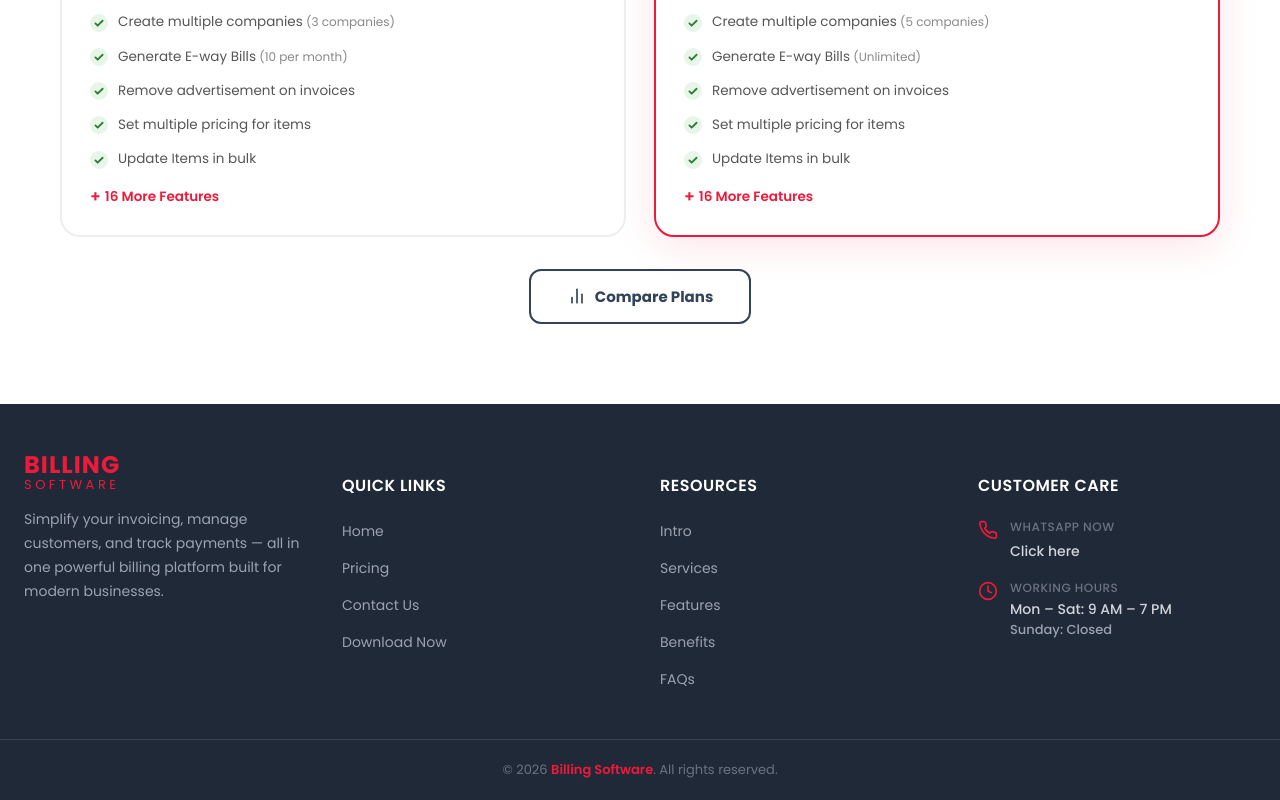
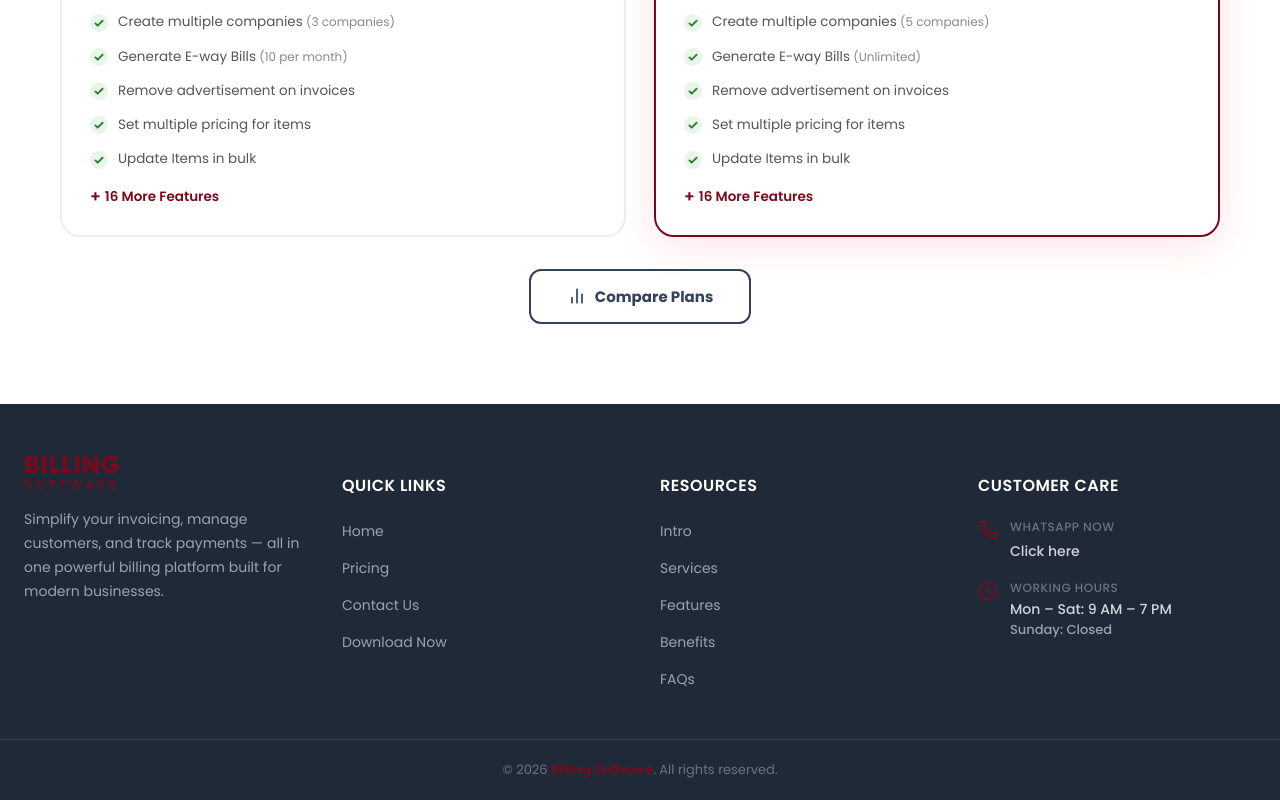
Before and after one commit to Firoz8948/billingsoftware, a Next.js app: page /pricing in a window 1280 px wide. Shown: the part 861-1661 px from the top of the page. Built offline with nearby package versions, Linux system fonts and the light colour scheme.

Commit message:
red color

```diff
--- a/app/components/Data.tsx
+++ b/app/components/Data.tsx
@@ -181,7 +181,7 @@ const FeatureSection: React.FC = () => {
       fontFamily: "'Poppins', sans-serif",
       fontWeight: 600,
       fontSize: '15px',
-      color: '#ED1A3B',
+      color: '#7a0a1b',
       cursor: 'pointer',
       userSelect: 'none',
       display: 'inline-flex',
@@ -338,7 +338,7 @@ const FeatureSection: React.FC = () => {
     /* ── Close button hover ── */
     .feature-close-btn:hover {
       background-color: #ebebeb !important;
-      color: #ED1A3B !important;
+      color: #7a0a1b !important;
     }
 
     /* ── Custom scrollbar for modal body ── */
--- a/app/components/Footer.tsx
+++ b/app/components/Footer.tsx
@@ -42,7 +42,7 @@ const Footer: React.FC = () => {
       fontFamily: "'Poppins', sans-serif",
       fontWeight: 700,
       fontSize: '24px',
-      color: '#ED1A3B',
+      color: '#7a0a1b',
       letterSpacing: '1px',
       textTransform: 'uppercase' as const,
     },
@@ -50,7 +50,7 @@ const Footer: React.FC = () => {
       fontFamily: "'Poppins', sans-serif",
       fontWeight: 400,
       fontSize: '13px',
-      color: '#ED1A3B',
+      color: '#7a0a1b',
       letterSpacing: '3.5px',
       textTransform: 'uppercase' as const,
     },
@@ -86,7 +86,7 @@ const Footer: React.FC = () => {
       cursor: 'pointer',
     },
     linkHover: {
-      color: '#ED1A3B',
+      color: '#7a0a1b',
     },
     contactItem: {
       display: 'flex',
@@ -252,7 +252,7 @@ const Footer: React.FC = () => {
               <h4 style={styles.columnTitle}>Customer Care</h4>
               <div style={styles.contactItem}>
                 <div style={styles.contactIcon}>
-                  <svg width="20" height="20" fill="none" stroke="#ED1A3B" strokeWidth="2" strokeLinecap="round" strokeLinejoin="round" viewBox="0 0 24 24">
+                  <svg width="20" height="20" fill="none" stroke="#7a0a1b" strokeWidth="2" strokeLinecap="round" strokeLinejoin="round" viewBox="0 0 24 24">
                     <path d={phoneIconPath} />
                   </svg>
                 </div>
@@ -263,7 +263,7 @@ const Footer: React.FC = () => {
               </div>
               <div style={styles.contactItem}>
                 <div style={styles.contactIcon}>
-                  <svg width="20" height="20" fill="none" stroke="#ED1A3B" strokeWidth="2" strokeLinecap="round" strokeLinejoin="round" viewBox="0 0 24 24">
+                  <svg width="20" height="20" fill="none" stroke="#7a0a1b" strokeWidth="2" strokeLinecap="round" strokeLinejoin="round" viewBox="0 0 24 24">
                     <circle cx="12" cy="12" r="10" />
                     <polyline points="12 6 12 12 16 14" />
                   </svg>
@@ -280,7 +280,7 @@ const Footer: React.FC = () => {
         <div style={styles.divider} />
         <div className="footer-bottom-bar" style={styles.bottomBar}>
           <p style={styles.copyright}>
-            &copy; {currentYear} <span style={{ color: '#ED1A3B', fontWeight: 600 }}>Billing Software</span>. All rights reserved.
+            &copy; {currentYear} <span style={{ color: '#7a0a1b', fontWeight: 600 }}>Billing Software</span>. All rights reserved.
           </p>
         </div>
       </footer>
--- a/app/components/Header.tsx
+++ b/app/components/Header.tsx
@@ -57,7 +57,7 @@
       fontFamily: "'Poppins', sans-serif",
       fontWeight: 700,
       fontSize: '22px',
-      color: '#ED1A3B',
+      color: '#7a0a1b',
       letterSpacing: '1px',
       textTransform: 'uppercase',
     },
@@ -65,7 +65,7 @@
       fontFamily: "'Poppins', sans-serif",
       fontWeight: 400,
       fontSize: '13px',
-      color: '#ED1A3B',
+      color: '#7a0a1b',
       letterSpacing: '3.5px',
       textTransform: 'uppercase',
     },
@@ -86,10 +86,10 @@
       cursor: 'pointer',
     },
     navLinkHover: {
-      color: '#ED1A3B',
+      color: '#7a0a1b',
     },
     signInBtn: {
-      backgroundColor: '#ED1A3B',
+      backgroundColor: '#7a0a1b',
       color: '#ffffff',
       padding: '8px 20px',
       borderRadius: '8px',
@@ -137,7 +137,7 @@
       cursor: 'pointer',
     },
     mobileSignInBtn: {
-      backgroundColor: '#ED1A3B',
+      backgroundColor: '#7a0a1b',
       color: '#ffffff',
       padding: '10px 20px',
       borderRadius: '8px',
--- a/app/components/Hero.tsx
+++ b/app/components/Hero.tsx
@@ -64,7 +64,7 @@ const Hero: React.FC = () => {
       fontWeight: 600,
       letterSpacing: 'normal',
       color: '#FFFFFF',
-      backgroundColor: isBtnHovered ? '#d01534' : '#ED1A3B',
+      backgroundColor: isBtnHovered ? '#5a0714' : '#7a0a1b',
       width: '372.55px',
       maxWidth: '100%',
       height: '57.6px',
--- a/app/components/PricingSection.tsx
+++ b/app/components/PricingSection.tsx
@@ -484,14 +484,14 @@ const PricingSection: React.FC = () => {
     }
 
     .pricing-platform-tab:hover {
-      border-color: #ED1A3B;
-      color: #ED1A3B;
+      border-color: #7a0a1b;
+      color: #7a0a1b;
     }
 
     .pricing-platform-tab.active {
-      border-color: #ED1A3B;
+      border-color: #7a0a1b;
       background: #FFF5F7;
-      color: #ED1A3B;
+      color: #7a0a1b;
     }
 
     /* ── Duration Toggle ── */
@@ -533,7 +533,7 @@ const PricingSection: React.FC = () => {
       position: absolute;
       top: -8px;
       right: -8px;
-      background: #ED1A3B;
+      background: #7a0a1b;
       color: #fff;
       font-size: 10px;
       font-weight: 700;
@@ -576,7 +576,7 @@ const PricingSection: React.FC = () => {
     }
 
     .pricing-card.popular {
-      border-color: #ED1A3B;
+      border-color: #7a0a1b;
       box-shadow: 0 8px 40px rgba(237, 26, 59, 0.12);
     }
 
@@ -589,7 +589,7 @@ const PricingSection: React.FC = () => {
       top: -13px;
       left: 50%;
       transform: translateX(-50%);
-      background: linear-gradient(135deg, #ED1A3B 0%, #FF4D6A 100%);
+      background: linear-gradient(135deg, #7a0a1b 0%, #a31228 100%);
       color: #FFFFFF;
       font-family: 'Poppins', sans-serif;
       font-weight: 700;
@@ -656,7 +656,7 @@ const PricingSection: React.FC = () => {
     .card-discount-badge {
       display: inline-block;
       background: #FFEBEE;
-      color: #ED1A3B;
+      color: #7a0a1b;
       font-family: 'Poppins', sans-serif;
       font-weight: 700;
       font-size: 12px;
@@ -702,8 +702,8 @@ const PricingSection: React.FC = () => {
 
     .card-cta-btn.silver-btn {
       background: #FFFFFF;
-      color: #ED1A3B;
-      border: 2px solid #ED1A3B;
+      color: #7a0a1b;
+      border: 2px solid #7a0a1b;
     }
 
     .card-cta-btn.silver-btn:hover {
@@ -711,7 +711,7 @@ const PricingSection: React.FC = () => {
     }
 
     .card-cta-btn.gold-btn {
-      background: linear-gradient(135deg, #ED1A3B 0%, #FF4D6A 100%);
+      background: linear-gradient(135deg, #7a0a1b 0%, #a31228 100%);
       color: #FFFFFF;
       border: 2px solid transparent;
     }
@@ -761,7 +761,7 @@ const PricingSection: React.FC = () => {
       font-family: 'Poppins', sans-serif;
       font-weight: 600;
       font-size: 13.5px;
-      color: #ED1A3B;
+      color: #7a0a1b;
       cursor: pointer;
       margin-top: 10px;
       background: none;
@@ -867,7 +867,7 @@ const PricingSection: React.FC = () => {
 
     .compare-close-btn:hover {
       background: #EBEBEB;
-      color: #ED1A3B;
+      color: #7a0a1b;
     }
 
     .compare-body {
--- a/app/components/Slider.tsx
+++ b/app/components/Slider.tsx
@@ -184,7 +184,7 @@ const Slider: React.FC = () => {
       display: 'flex',
       alignItems: 'center',
       justifyContent: 'center',
-      color: '#ED1A3B',
+      color: '#7a0a1b',
       marginBottom: '14px',
     },
     title: {
--- a/app/components/faqs.tsx
+++ b/app/components/faqs.tsx
@@ -88,13 +88,13 @@ Using the offline version helps ensure that customers get an uninterrupted billi
 
 // ─────────────────── ACCORDION ICONS ───────────────────────────────────
 const ChevronDown = () => (
-  <svg width="20" height="20" viewBox="0 0 24 24" fill="none" stroke="#ED1A3B" strokeWidth="2.5" strokeLinecap="round" strokeLinejoin="round">
+  <svg width="20" height="20" viewBox="0 0 24 24" fill="none" stroke="#7a0a1b" strokeWidth="2.5" strokeLinecap="round" strokeLinejoin="round">
     <polyline points="6 9 12 15 18 9" />
   </svg>
 );
 
 const ChevronUp = () => (
-  <svg width="20" height="20" viewBox="0 0 24 24" fill="none" stroke="#ED1A3B" strokeWidth="2.5" strokeLinecap="round" strokeLinejoin="round">
+  <svg width="20" height="20" viewBox="0 0 24 24" fill="none" stroke="#7a0a1b" strokeWidth="2.5" strokeLinecap="round" strokeLinejoin="round">
     <polyline points="18 15 12 9 6 15" />
   </svg>
 );
--- a/app/components/rating.tsx
+++ b/app/components/rating.tsx
@@ -124,7 +124,7 @@ const RatingSection: React.FC = () => {
       width: '60px',
       height: '3px',
       borderRadius: '2px',
-      backgroundColor: '#ED1A3B',
+      backgroundColor: '#7a0a1b',
       margin: '0 0 28px 0',
     },
 
--- a/tsconfig.json
+++ b/tsconfig.json
@@ -29,7 +29,8 @@
     "**/*.tsx",
     ".next/types/**/*.ts",
     "dist/types/**/*.ts",
-    "dist/dev/types/**/*.ts"
+    "dist/dev/types/**/*.ts",
+    ".next/dev/types/**/*.ts"
   ],
   "exclude": [
     "node_modules"
```
Also changed, not shown: app/components/Benefits.tsx (+10 -10 lines), app/components/Features.tsx (+8 -8 lines), app/components/build.tsx (+11 -11 lines).
